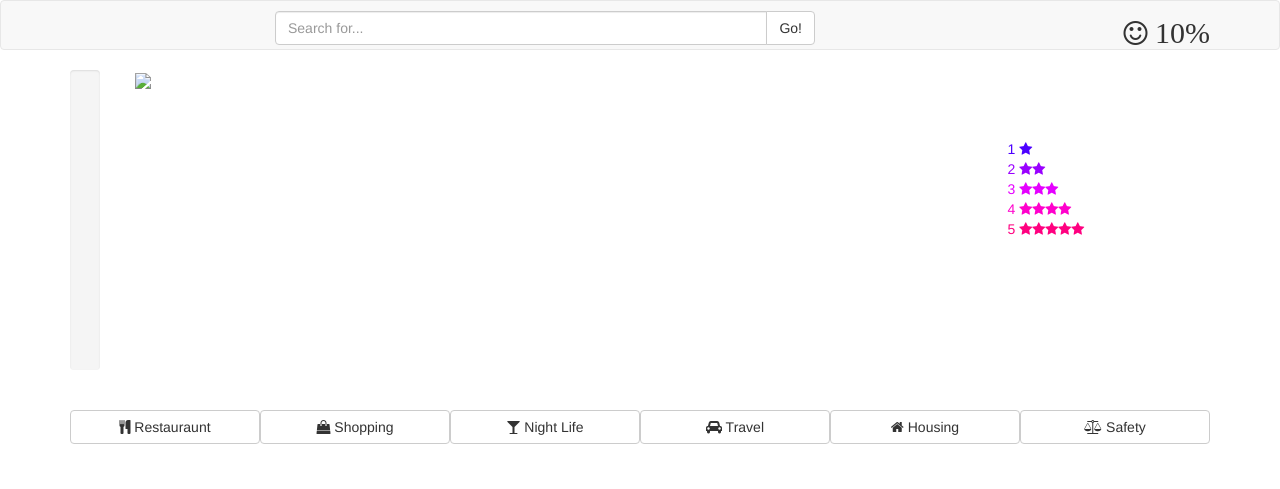
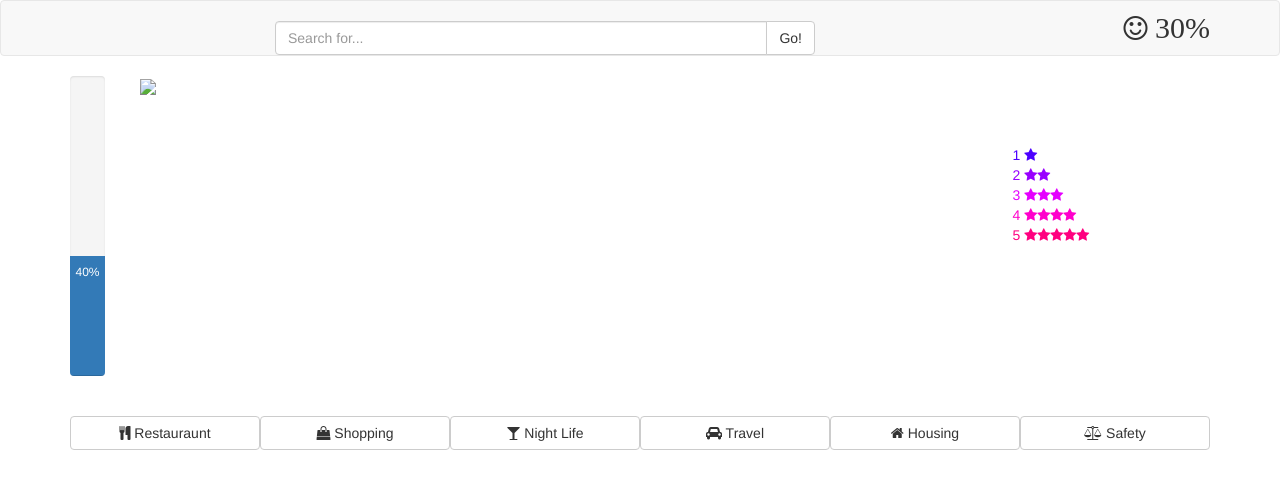
Before and after one commit to dominionenterprises/umw-goats, a Flask app: page / in a window 1280 px wide. Shown: the top 489 px of the page. Run offline with Flask 2, Linux system fonts and the light colour scheme; some libraries are stand-ins or nearby versions.

Commit message:
fix progress bars

```diff
--- a/server.py
+++ b/server.py
@@ -33,7 +33,7 @@ def mainIndex():
 
     # get info for search here
 
-    qualityOfLife='10%'
+    qualityOfLife='30%'
 
     buttonItems = [
                    {'action': '/test', 'icon': 'fa fa-cutlery' , 'title' : 'Restauraunt'},
@@ -52,9 +52,11 @@ def mainIndex():
             {'value':'40','content':'5 ' + Markup('<span class="fa fa-star"></span><span class="fa fa-star"></span><span class="fa fa-star"></span><span class="fa fa-star"></span><span class="fa fa-star"></span>')}
            ]
 
+    overall = {'Restauraunt' : 40, 'Shopping' : 30, 'Night Life' : 60, 'Travel' : 45, 'Housing' : 70, 'Saftey' : 90}
+    selected = overall['Restauraunt']
     location = 'Brooklyn+Bridge,New+York,NY';
 
-    return render_template('charts.html', livingQuality=qualityOfLife, buttons=buttonItems, data = data, location = location)
+    return render_template('charts.html', livingQuality=qualityOfLife, buttons=buttonItems, data = data, location = location, overall = overall, selected = selected)
 
 if __name__ == "__main__":
     socketio.run(app, host=os.getenv("IP", "0.0.0.0"), port=int(os.getenv("PORT", 8080)), debug=True)
--- a/static/css/charts.css
+++ b/static/css/charts.css
@@ -75,8 +75,10 @@ ul[data-pie-id] {
 }
 
 
+.container { margin-top: 10px; }
+
 .progress-bar-vertical {
-  width: 20px;
+  width: 35px;
   min-height: 300px;
   display: flex;
   align-items: flex-end;
--- a/templates/charts.html
+++ b/templates/charts.html
@@ -23,17 +23,18 @@
 
             </div>
 
-            <span class="fa fa-smile-o fa-2x pull-right" style="padding-top: 15px;"><h2 style="display: inline;"> {{ livingQuality }} </h2></span>
+            <span class="fa fa-smile-o fa-2x pull-right"><h2 style="display: inline;"> {{ livingQuality }} </h2></span>
 
         </div>
     </div>
 
     <div class="container">
 
-        <div class="progress progress-bar-vertical col-md-1">
-            <div class="progress-bar" role="progressbar" aria-valuenow="30" aria-valuemin="20" aria-valuemax="100" style="height: 30%;"></div>
-            <!-- I'll flask this when it is fixed -->
+      <div class="progress progress-bar-vertical">
+        <div class="progress-bar" role="progressbar" aria-valuenow="80" aria-valuemin="0" aria-valuemax="100" style="height: {{selected}}%;">
+          <span><h6>{{selected}}%</h6></span>
         </div>
+      </div>
 
         <div class="map col-md-6">
             <!--
```
